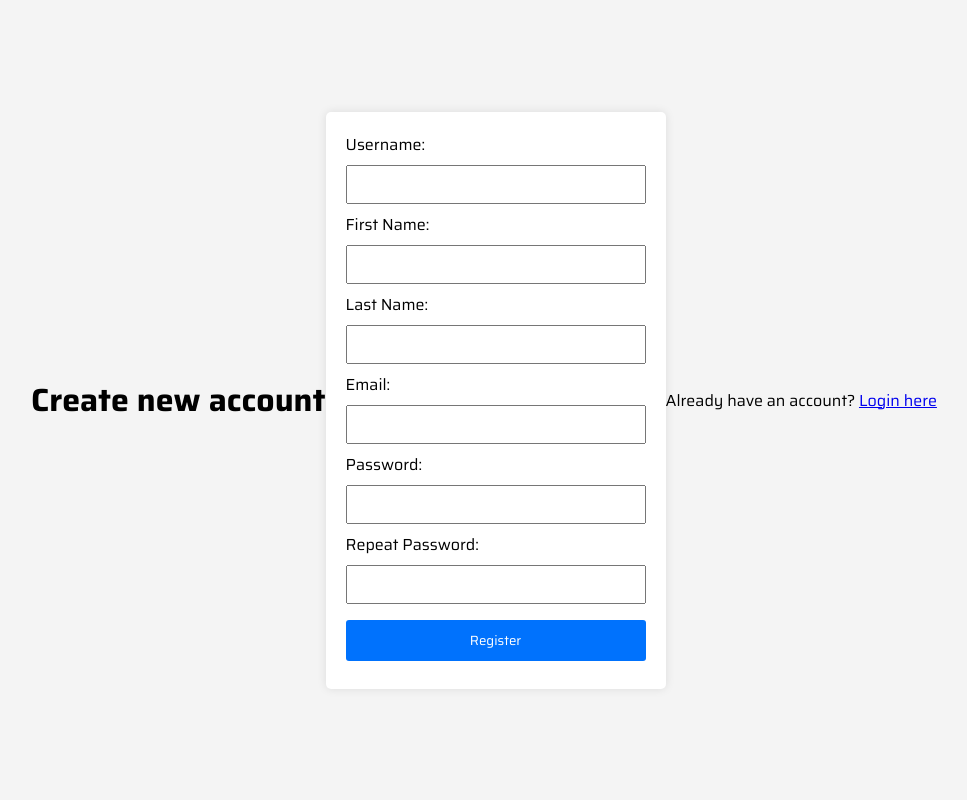
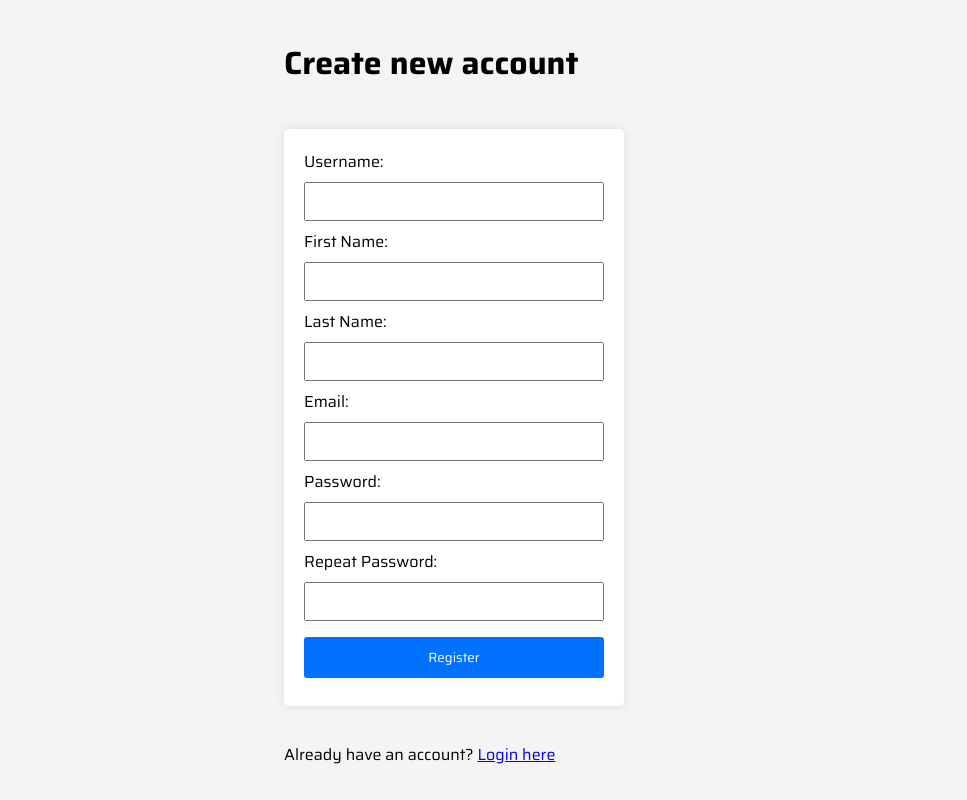
Before and after one commit to karastoyanov/uni-system, a Flask app: page /register in a window 1280 px wide. Shown: the whole page, without its empty margins (156-1123 px from the left). Run offline with Flask 3, Linux system fonts and the light colour scheme.

Commit message:
register form block display

```diff
--- a/static/styles/style.css
+++ b/static/styles/style.css
@@ -6,6 +6,7 @@ body {
     margin: 0;
     padding: 0;
     display: flex;
+    flex-direction: column;
     justify-content: center;
     align-items: center;
     height: 100vh;
@@ -40,6 +41,14 @@ button:hover {
     background-color: #0066ff;
 }
 
+/* div container vertical separator */
+.container {
+    margin: 10px; /* Add margin for separation */
+    display: block;
+    width: 100%;
+    max-width: 400px;
+}
+
 .register-button {
     background-color: #0072fd;
     font-family: 'Saira', Arial, sans-serif;;
--- a/templates/register.html
+++ b/templates/register.html
@@ -8,10 +8,10 @@
     <link rel="stylesheet" href="{{ url_for('static', filename='styles/style.css') }}">
 </head>
 <body>
-    <div>
+    <div class="container">
         <h1>Create new account</h1>
     </div>
-
+    <div class="container">
         {% with messages = get_flashed_messages(with_categories=true) %}
         {% if messages %}
             {% for category, message in messages %}
@@ -31,6 +31,9 @@
             {{ form.confirm.label }} {{ form.confirm(size=20) }}
             {{ form.submit (class="register-button")}}
         </form>
+    </div>
+    <div class="container">
         <p>Already have an account? <a href="{{ url_for('index') }}">Login here</a></p>
+    </div>
 </body>
 </html>
```
Also changed, not shown: 1 other file. Lines whose indentation alone changed are shown as unchanged.
